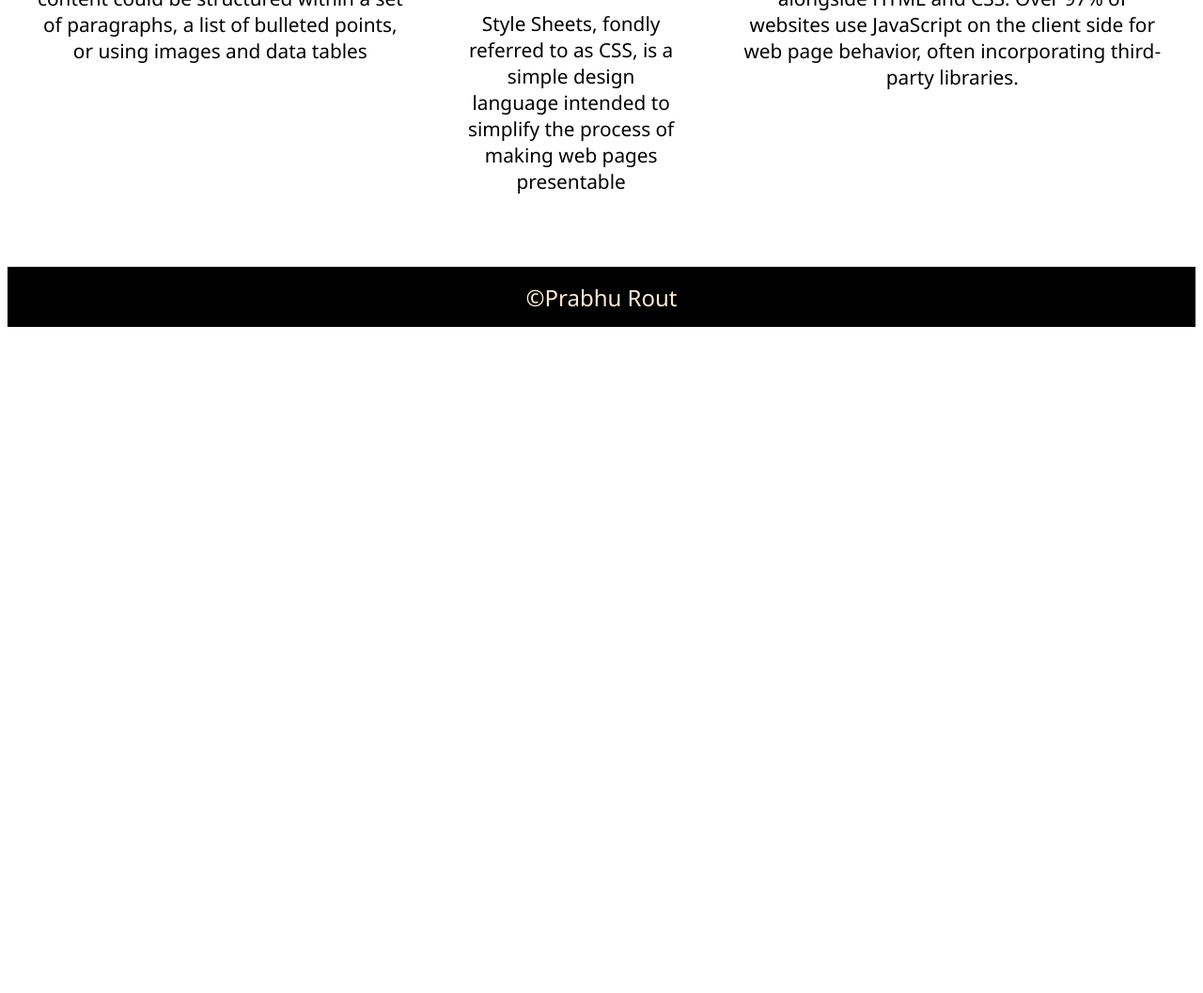
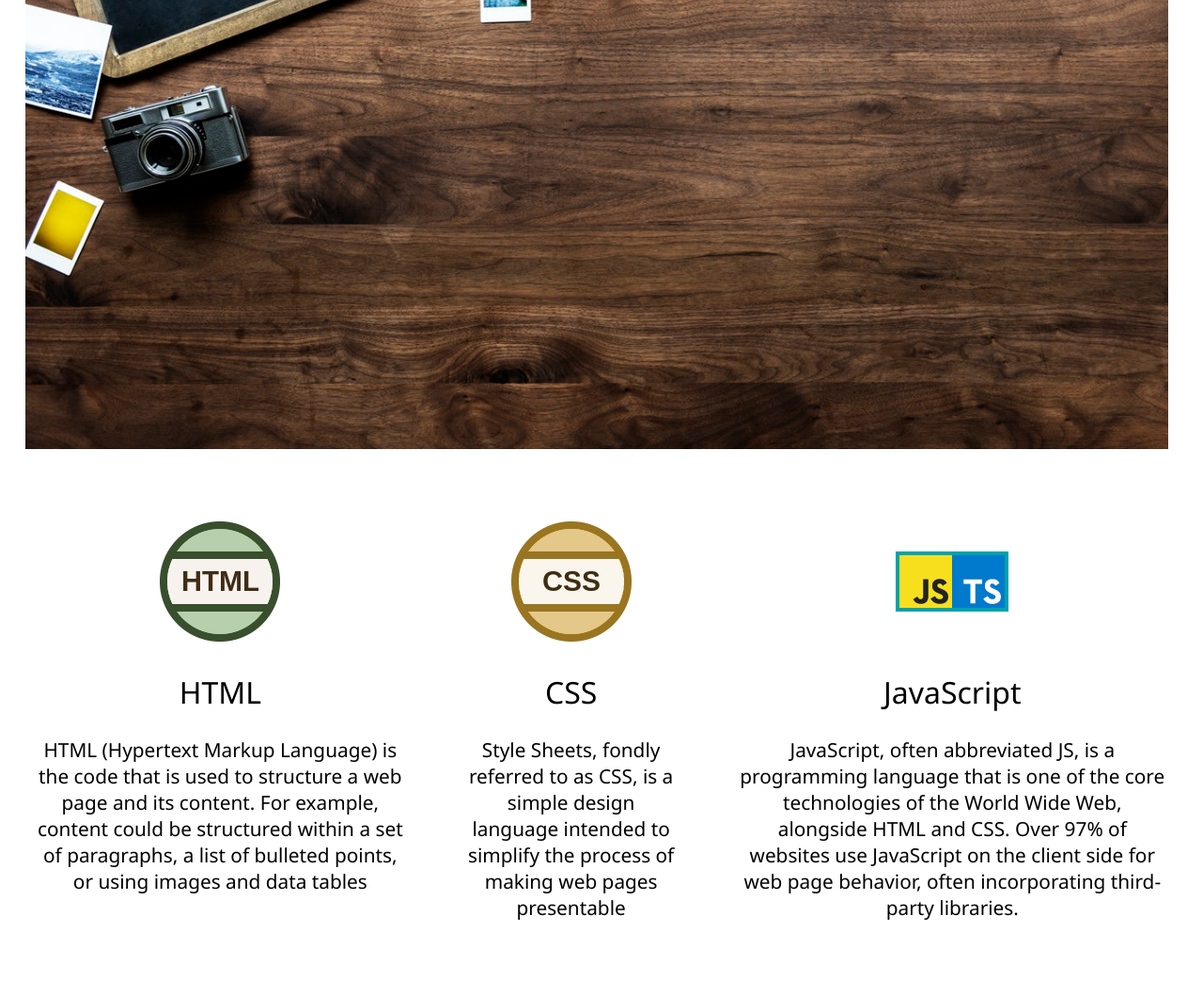
Before and after one commit to PrabhuRout007/dev_site, a plain HTML site: page index.html in a window 1280 px wide. Shown: the part 438-1495 px from the top of the page at 94% size. Before the commit the page ends 800 px from the top, so only its background shows below. Drawn offline with Linux system fonts and the light colour scheme; the site is published under a folder, as on GitHub Pages, so addresses that start at the root find nothing.

Commit message:
Update index.html

```diff
--- a/index.html
+++ b/index.html
@@ -21,12 +21,12 @@
     </header>
 
     <section>
-        <img src="/img/lap.jpeg" alt="">
+        <img src="./img/lap.jpeg" alt="">
     </section>
 
     <article>
         <div class="html">
-            <img src="/img/html.png" alt="">
+            <img src="./img/html.png" alt="">
             <h2>HTML</h2>
             <p>HTML (Hypertext Markup Language) is the code that is used to structure a web page and its content. For example, content could be structured within a set of paragraphs, a list of bulleted points, or using images and data tables</p>
         </div>
@@ -38,7 +38,7 @@
         </div>
 
         <div>
-            <img src="/img/icon.png" alt="">
+            <img src="./img/icon.png" alt="">
             <h2>JavaScript</h2>
             <p>JavaScript, often abbreviated JS, is a programming language that is one of the core technologies of the World Wide Web, alongside HTML and CSS. Over 97% of websites use JavaScript on the client side for web page behavior, often incorporating third-party libraries.</p>
         </div>
```
